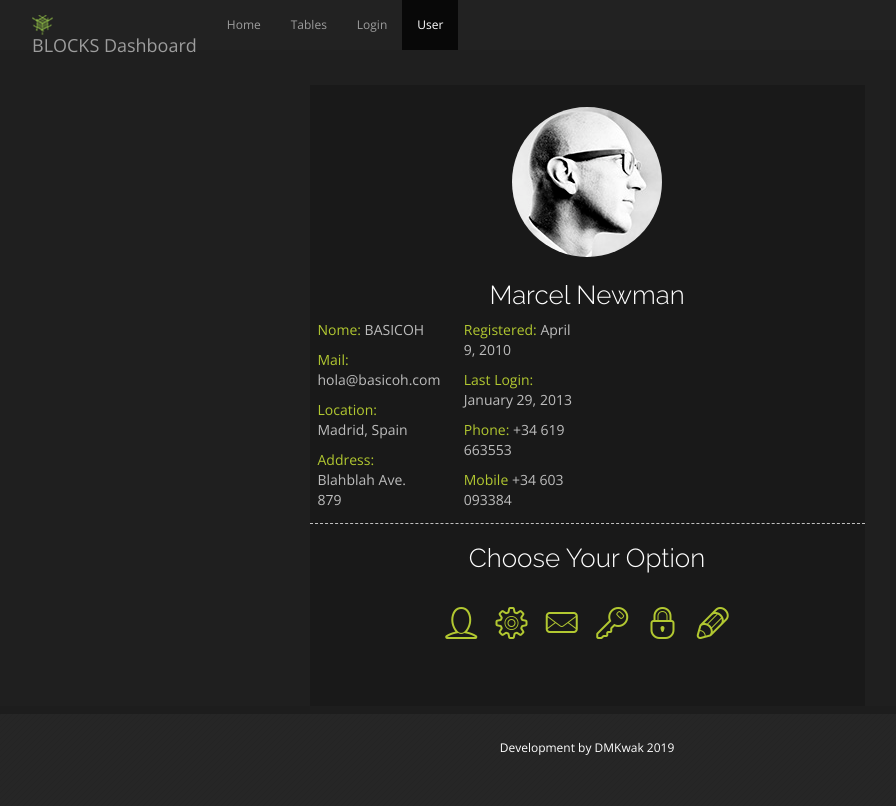
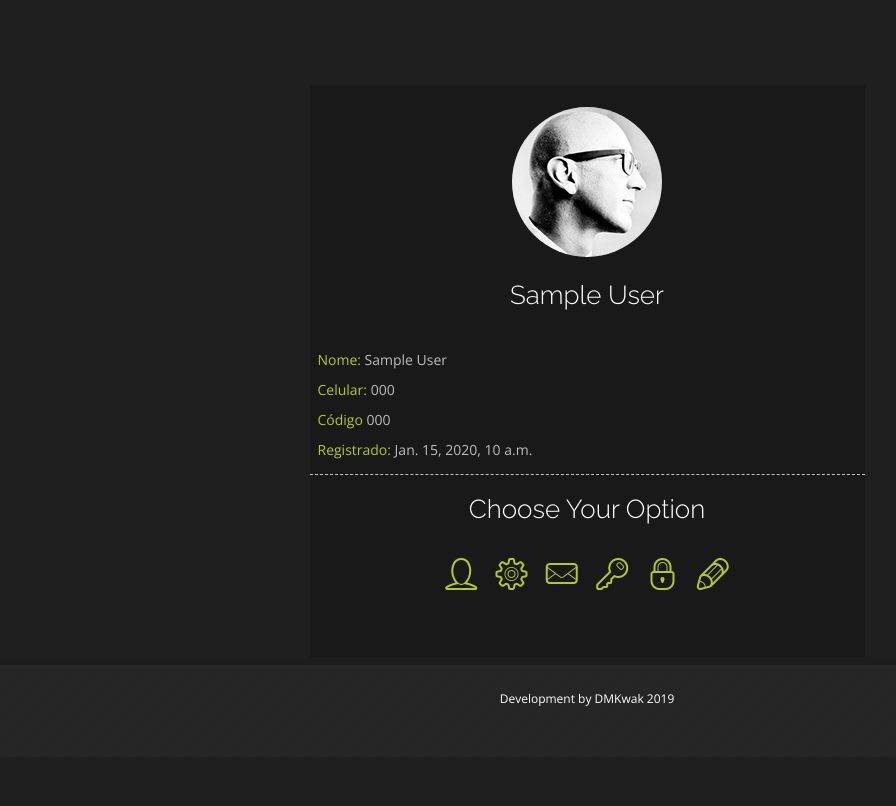
Before and after one commit to jeffersonkr/drink_flow_control, a Django app: page /user/1 in a window 1280 px wide. Shown: the whole page, without its empty margins (53-949 px from the left). After the commit the page ends 706 px from the top, so only its background shows below. Run offline with Django 3.2, Linux system fonts and the light colour scheme; tables that the repository leaves empty hold one stand-in row (values such as "Sample post"); some libraries are stand-ins or nearby versions.

Commit message:
commented nav and add user tags

```diff
--- a/core/templates/user.html
+++ b/core/templates/user.html
@@ -1,7 +1,7 @@
 {% extends "base.html" %}
 {% load static %}
 {% block body_content %}
-<div class="navbar-nav navbar-inverse navbar-fixed-top">
+{% comment %} <div class="navbar-nav navbar-inverse navbar-fixed-top">
 	<div class="container">
 	<div class="navbar-header">
 		<button type="button" class="navbar-toggle" data-toggle="collapse" data-target=".navbar-collapse">
@@ -21,7 +21,7 @@
 		</ul>
 		</div><!--/.nav-collapse -->
 	</div>
-</div>
+</div> {% endcomment %}
 
 <div class="container">
 	<div class="row">
@@ -34,23 +34,19 @@
 						<div class="thumbnail">
 							<img src="{% static 'images/face.jpg' %}" alt="Marcel Newman" class="img-circle">
 						</div><!-- /thumbnail -->
-						<h2>Marcel Newman</h2>
+						<h2> {{ user_name }}</h2>
 					</div>
 					<div class="row">
-						<div class="col-lg-3">
-							<div class="cont3">
-								<p><ok>Nome:</ok> BASICOH</p>
-								<p><ok>Mail:</ok> hola@basicoh.com</p>
-								<p><ok>Location:</ok> Madrid, Spain</p>
-								<p><ok>Address:</ok> Blahblah Ave. 879</p>
+						<div class="col-lg-12">
+							<div class="cont3 py-30">
+								<p><ok>Nome:</ok> {{ user_name }}</p>
+								<p><ok>Celular:</ok> {{ user_cellphone }}</p>
+								<p><ok>Código</ok> {{ user_code_number }}</p>
+								<p><ok>Registrado:</ok> {{ user_created }}</p>
 							</div>
 						</div>
-						<div class="col-lg-3">
+						<div class="col-lg-6">
 							<div class="cont3">
-							<p><ok>Registered:</ok> April 9, 2010</p>
-							<p><ok>Last Login:</ok> January 29, 2013</p>
-							<p><ok>Phone:</ok> +34 619 663553</p>
-							<p><ok>Mobile</ok> +34 603 093384</p>
 							</div>
 						</div>
 					</div><!-- /inner row -->
```
